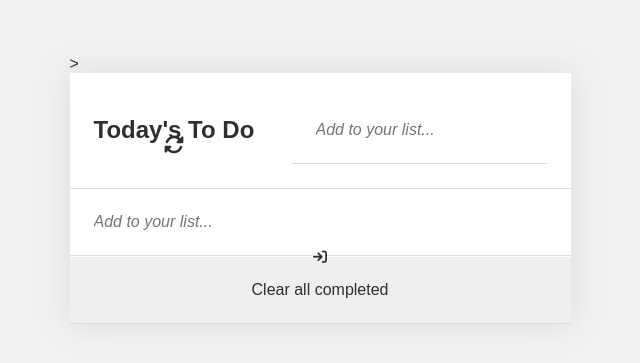
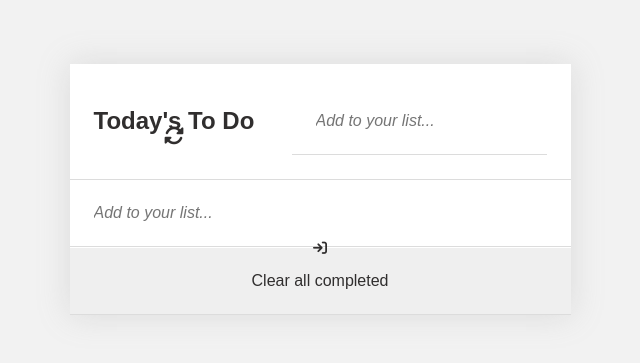
Before and after one commit to shahnawaza75/to-do-list-best-practice, a website built with webpack: page src/index.html in a window 1280 px wide. Shown: the part 211-574 px from the top of the page, without its empty margins (320-960 px from the left). Built offline with nearby package versions, Linux system fonts and the light colour scheme.

Commit message:
fixed the conflict

```diff
--- a/src/index.html
+++ b/src/index.html
@@ -7,9 +7,9 @@
   <title>To Do List</title>
   <link rel="stylesheet" href="style.css">
   <script src="https://kit.fontawesome.com/035dc923c1.js" crossorigin="anonymous"></script>
-</head>
+<script defer src="runtime.js"></script><script defer src="main.js"></script></head>
 <body class="body">
-  <form target="_blank"></target=>>
+  <form target="_blank">
   <ul class="list-container">
     <li class="row">
       <div>
```
